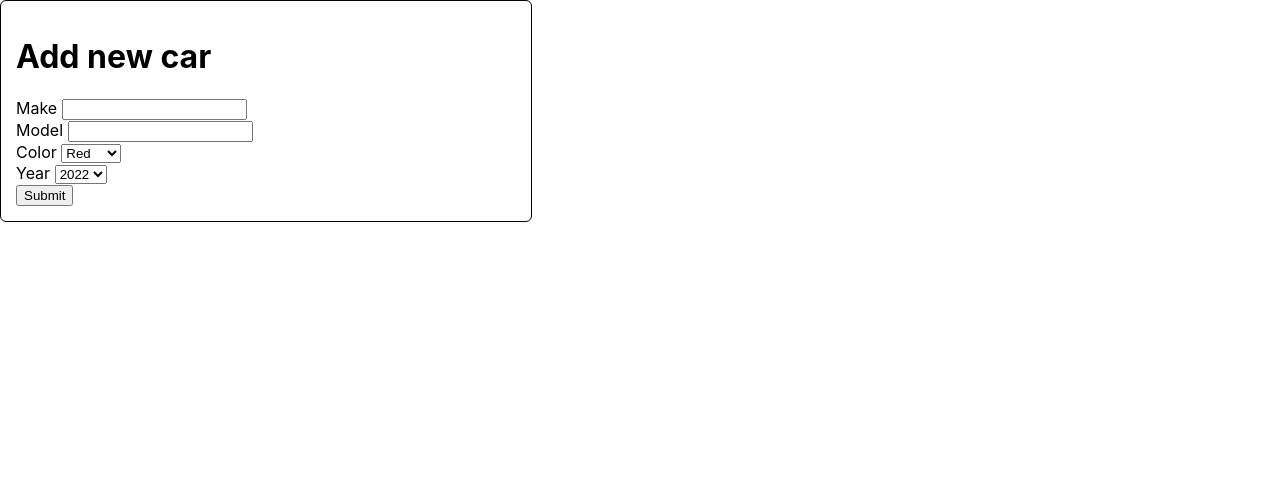
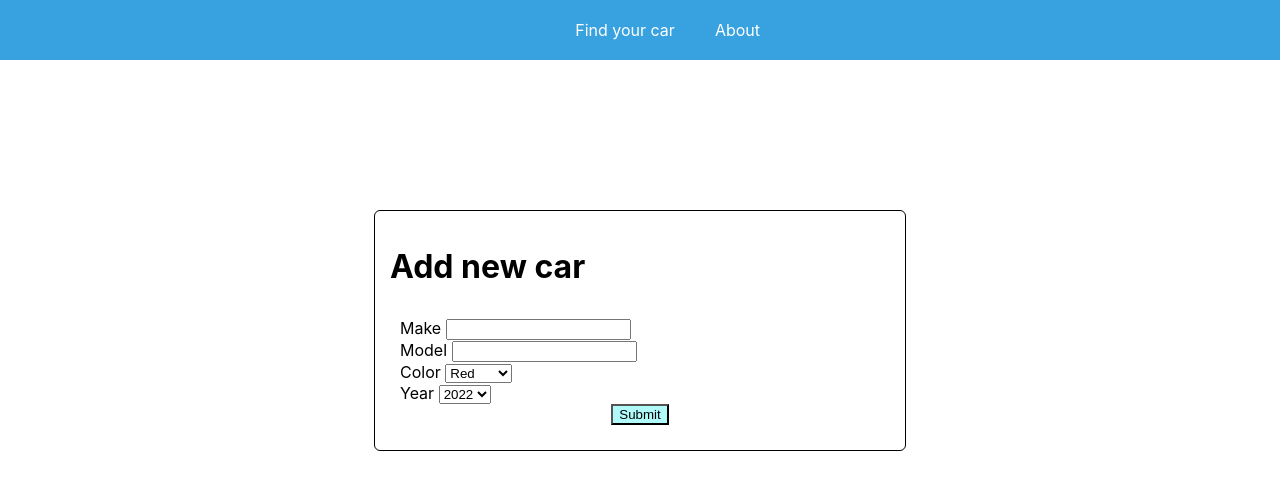
Before and after one commit to bokigolic/react-form-practicing, a React (Create React App) app in the folder form-practicing/: page / in a window 1280 px wide. Shown: the top 490 px of the page. Built offline with nearby package versions, Linux system fonts and the light colour scheme.

Commit message:
work on style, add navbar

```diff
--- a/form-practicing/src/components/App.js
+++ b/form-practicing/src/components/App.js
@@ -1,9 +1,11 @@
-import FormInventar from "./FormInventar";
+import CarInventar from "./FormInventar";
+import Navbar from "./Navbar";
 
 const App = () => {
   return (
     <div className="App">
-      <FormInventar />
+      <Navbar />
+      <CarInventar />
     </div>
   );
 }
--- a/form-practicing/src/components/FormInventar.js
+++ b/form-practicing/src/components/FormInventar.js
@@ -2,17 +2,13 @@ import { useState } from 'react';
 import axios from 'axios'
 
 
-const FormInventar = () => {
-
-
-
+const CarInventar = () => {
   const preset = {
     make: "",
     model: "",
     color: "",
     year: ""
   }
-
   const [formState, setFormState] = useState(preset);
 
   const handleChange = (e) => {
@@ -35,11 +31,11 @@ const FormInventar = () => {
   };
 
   return (
-    <div className="form-inventar">
+    <div className='for-flex'>
+      <div className="car-inventar">
         <h1>Add new car</h1>
-
         <form>
-        <div>
+          <div className='make-model-color-year'>
             <div>
               <label>Make </label>
               <input
@@ -58,7 +54,6 @@ const FormInventar = () => {
                 onChange={handleChange}
               />
             </div>
-
             <div>
               <label>Color </label>
               <select
@@ -74,6 +69,24 @@ const FormInventar = () => {
                 </option>
                 <option value="green">
                   Green
+                </option>
+                <option value="brown" >
+                  Brown
+                </option>
+                <option value="grey">
+                  Grey
+                </option>
+                <option value="white">
+                  White
+                </option>
+                <option value="yellow" >
+                  Yellow
+                </option>
+                <option value="black">
+                  Black
+                </option>
+                <option value="orange">
+                  Orange
                 </option>
               </select>
               <div>
@@ -93,15 +106,56 @@ const FormInventar = () => {
                     <option value="2020">
                       2020
                     </option>
+                    <option value="2019">
+                      2019
+                    </option>
+                    <option value="2018">
+                      2018
+                    </option>
+                    <option value="2017">
+                      2017
+                    </option>
+                    <option value="2016">
+                      2016
+                    </option>
+                    <option value="2015">
+                      2015
+                    </option>
+                    <option value="2014">
+                      2014
+                    </option>
+                    <option value="2013">
+                      2013
+                    </option>
+                    <option value="2012">
+                      2012
+                    </option>
+                    <option value="2011">
+                      2011
+                    </option>
+                    <option value="2010">
+                      2010
+                    </option>
+                    <option value="2009">
+                      2009
+                    </option>
+                    <option value="2008">
+                      2008
+                    </option>
+                    <option value="2007">
+                      2007
+                    </option>
                   </select>
                 </div>
+                <div className='button-submit'>
                   <button type="button" onClick={handleClickSubmit}>Submit</button>
                 </div>
               </div>
             </div>
-
+          </div>
         </form >
+      </div>
     </div >
   );
 };
-export default FormInventar;
+export default CarInventar;
--- /dev/null
+++ b/form-practicing/src/components/Navbar.js
@@ -0,0 +1,15 @@
+//import logo from "./public/img/logo.png";
+
+const Navbar = () => {
+  return (
+    <div className="navbar">
+      <div className="find-car">
+      <li><a href="#">Find your car</a></li>
+          <li><a href="#">About</a></li>
+      </div>
+
+
+    </div>
+  );
+};
+export default Navbar;
--- a/form-practicing/src/scss/style.scss
+++ b/form-practicing/src/scss/style.scss
@@ -1,6 +1,67 @@
-.form-inventar{
+.for-flex {
+  display: flex;
+  flex-direction: row;
+  align-items: center;
+  justify-content: center;
+
+
+}
+
+.car-inventar {
   padding: 15px;
   border: 1px solid black;
   border-radius: 6px;
-  max-width: 500px;
+  width: 500px;
+  margin-top: 150px;
+
+  .make-model-color-year {
+   padding: 10px;
+  }
+
+
 }
+
+.button-submit {
+  display: flex;
+  justify-content: center;
+
+  button {
+    background-color: rgb(177, 250, 250);
+
+  }
+}
+
+.navbar {
+  height: 60px;
+  background-color: rgb(55, 162, 223);
+
+  position: relative;
+
+  .find-car {
+    margin: 0;
+    padding: 0;
+    list-style-type: none;
+    display: flex;
+    position: absolute;
+    right: 500px;
+
+
+  }
+
+  .find-car li {
+    line-height: 60px;
+    margin: 0 0px;
+    padding: 0;
+    text-align: center;
+    display: inline-block;
+  }
+
+  .find-car li a {
+    position: relative;
+    margin: 0 20px;
+    color: white;
+    cursor: pointer;
+    text-decoration: none;
+  }
+
+}
```
Also changed, not shown: form-practicing/public/img/logo.png (added), 1 other file (tests, documents, lock files or other folders). Lines whose indentation alone changed are shown as unchanged.
